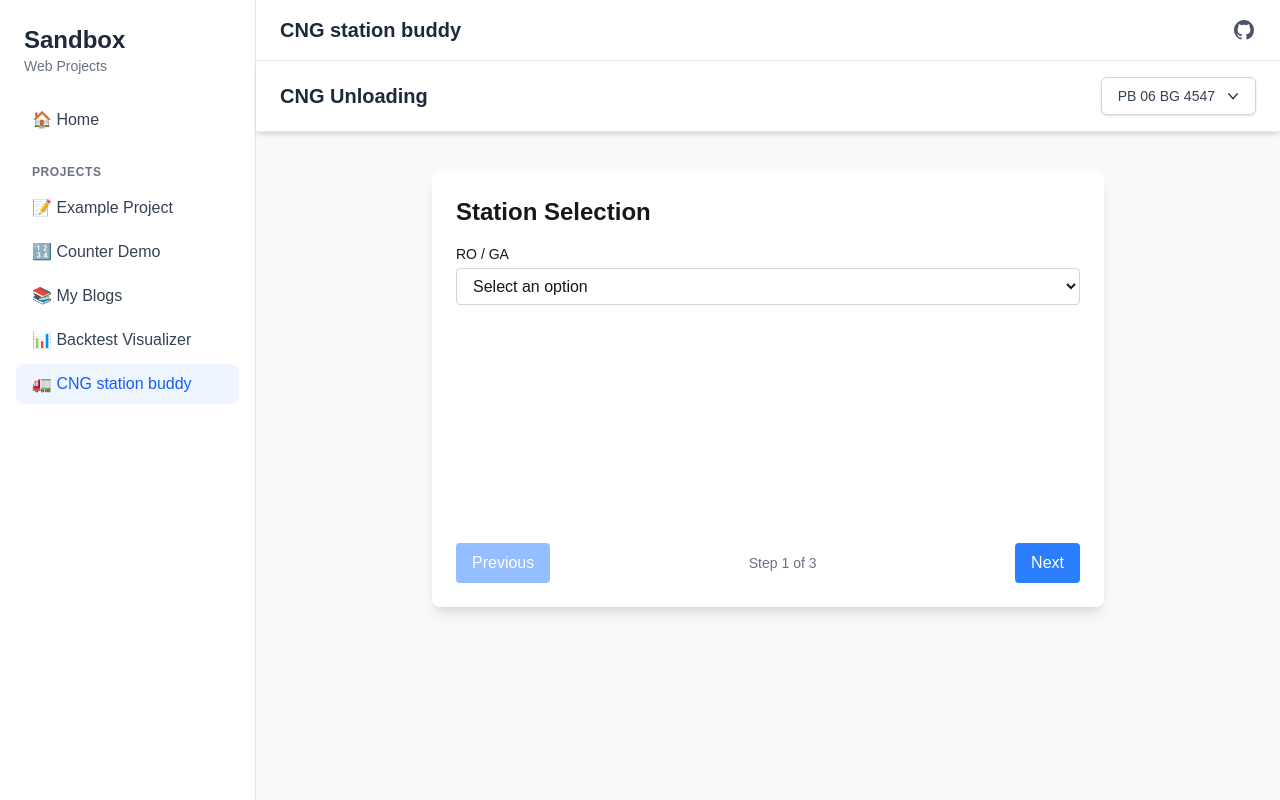
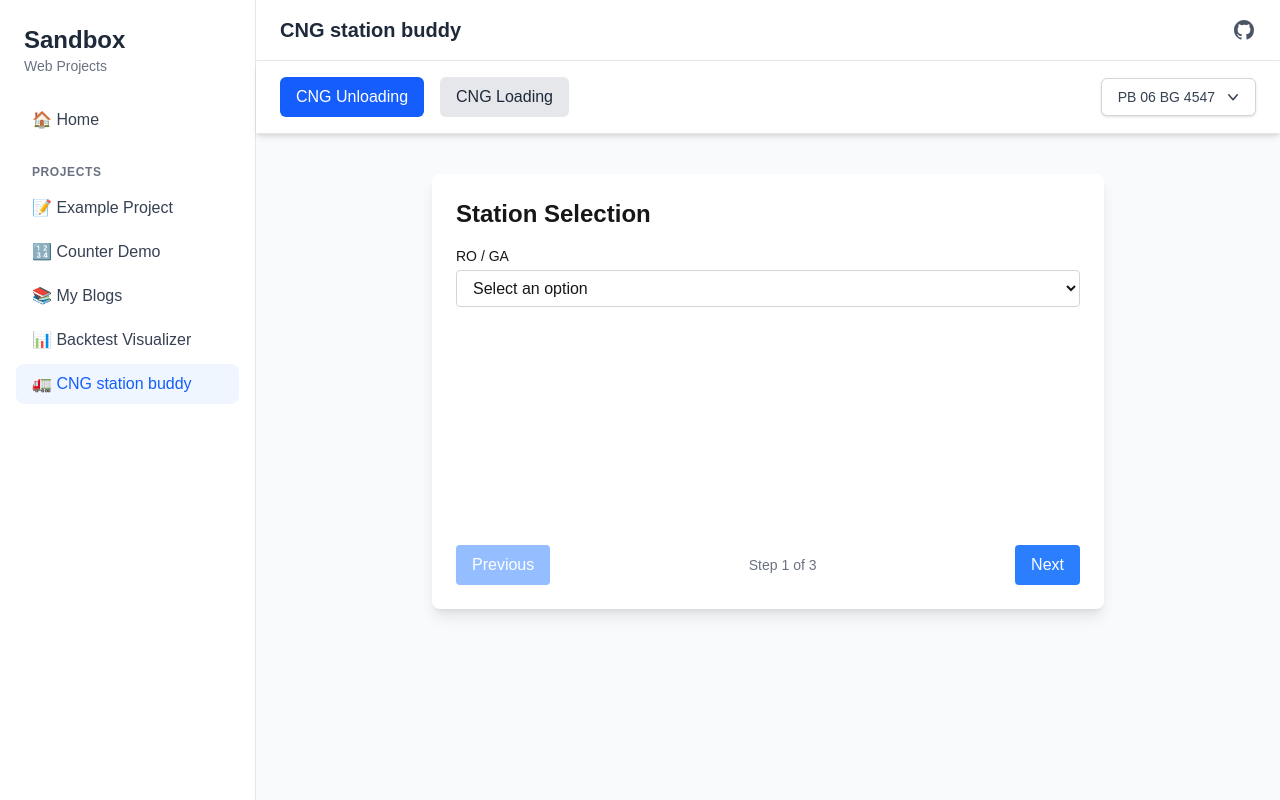
Before and after one commit to ishu9bansal/sandbox, a Next.js app: page /cng in a window 1280 px wide. Built offline with nearby package versions, Linux system fonts and the light colour scheme.

Commit message:
introduce loading unloading tabs

```diff
--- a/src/app/cng/page.tsx
+++ b/src/app/cng/page.tsx
@@ -4,7 +4,14 @@ import { Survey } from "@/components/Survey";
 import { steps, VEHICLE_NUMBERS } from "./constants";
 import { useState } from "react";
 
+type Tab = 'unloading' | 'loading';
+const TABS: { id: Tab, label: string }[] = [
+  { id: 'unloading', label: 'CNG Unloading' },
+  { id: 'loading', label: 'CNG Loading' },
+];
+
 export default function CNGPage() {
+  const [tab, setTab] = useState<Tab>('unloading');
   const [profile, setProfile] = useState(VEHICLE_NUMBERS[0]);
   const handleSubmit = (data: any) => {
     console.log("Form submitted with data:", data);
@@ -13,6 +20,8 @@ export default function CNGPage() {
   return (
     <div className="-m-6">
       <TopBar
+        tab={tab}
+        onTabChange={setTab}
         profile={profile}
         onProfileChange={setProfile}
       />
@@ -96,17 +105,31 @@ function ProfileSelector({ profile, onProfileChange }: { profile: string, onProf
   );
 }
 
-/**
- * A top bar component that displays user profile information and allows switching profiles via a dropdown.
- * On clicking the profile picture, a dropdown menu appears with available profiles to select from.
- *
- * @param profile - The current user profile.
- * @param onProfileChange - Callback function to handle profile changes.
- */
-function TopBar({ profile, onProfileChange }: { profile: string, onProfileChange: (profile: string) => void}) {
+interface TopBarProps {
+  tab: Tab;
+  onTabChange: (tab: Tab) => void;
+  profile: string;
+  onProfileChange: (profile: string) => void;
+}
+
+function TopBar({ tab, onTabChange, profile, onProfileChange }: TopBarProps) {
   return (
     <div className="w-full bg-white dark:bg-gray-800 shadow-md border-b border-gray-200 dark:border-gray-700 px-6 py-4 flex items-center justify-between">
-      <h1 className="text-xl font-semibold text-gray-800 dark:text-white">CNG Unloading</h1>
+      <div className="flex space-x-4">
+        {TABS.map((t) => (
+          <button
+            key={t.id}
+            onClick={() => onTabChange(t.id)}
+            className={`px-4 py-2 rounded-md font-medium ${
+              tab === t.id
+                ? 'bg-blue-600 text-white'
+                : 'bg-gray-200 dark:bg-gray-700 text-gray-800 dark:text-gray-200 hover:bg-gray-300 dark:hover:bg-gray-600'
+            }`}
+          >
+            {t.label}
+          </button>
+        ))}
+      </div>
       <ProfileSelector profile={profile} onProfileChange={onProfileChange} />
     </div>
   );
```
